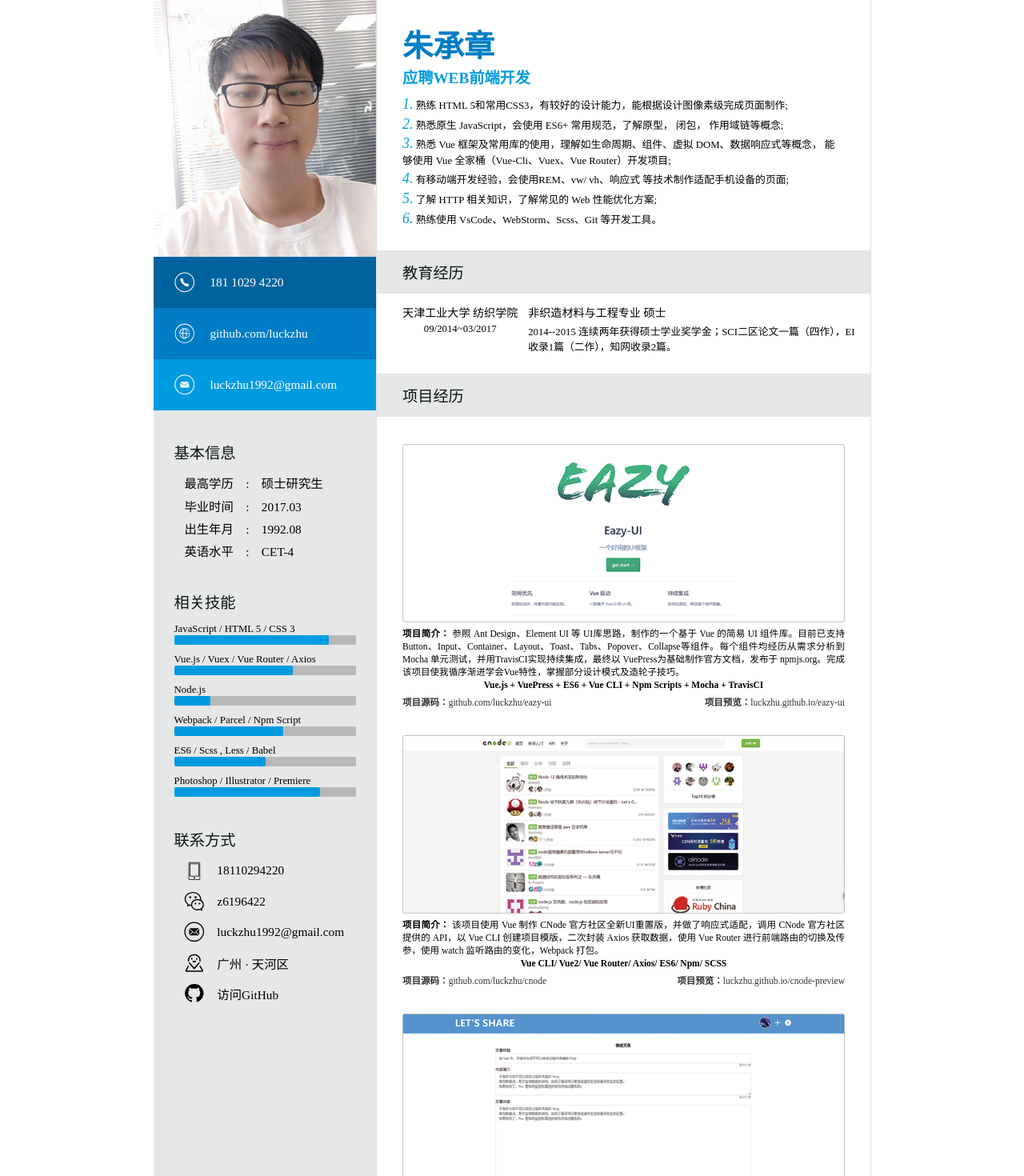
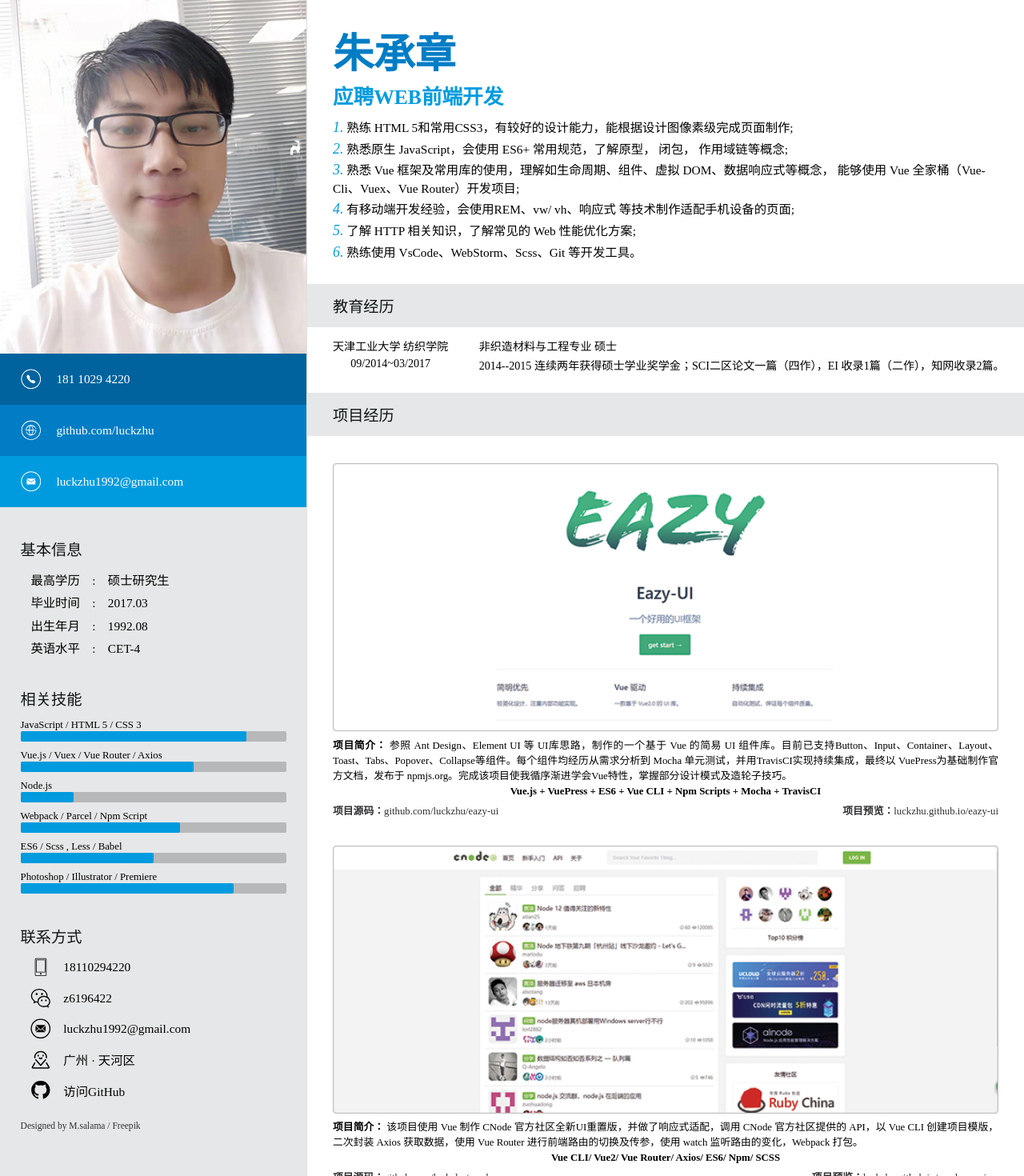
Before and after one commit to luckzhu/cv-201909, a Vue app: page / in a window 1280 px wide. Shown: the top 1470 px of the page at 80% size. Built offline with nearby package versions, Linux system fonts and the light colour scheme.

Commit message:
初步完成

```diff
--- a/src/App.vue
+++ b/src/App.vue
@@ -5,7 +5,9 @@
       <mainHeader></mainHeader>
       <education></education>
       <project class="project"></project>
+      <personal></personal>
     </div>
+
   </div>
 </template>
 
@@ -14,13 +16,15 @@
 import mainHeader from "./components/main-header.vue";
 import education from "./components/education.vue";
 import project from "./components/project.vue";
+import personal from "./components/personal.vue";
 export default {
   name: "app",
   components: {
     sidebar,
     mainHeader,
     education,
-    project
+    project,
+    personal
   }
 };
 </script>
@@ -29,14 +33,14 @@
 #app {
   display: flex;
   margin: 0 auto;
-  width: 70%;
+
   > #siderbar {
-    width: 24vw;
+    width: 30vw;
 
     background: #e6e7e8;
   }
   > #main {
-    width: 76vw;
+    width: 70vw;
     box-shadow: 0 0 0 1px rgb(225, 225, 225);
     .project {
       margin-top: 2vw;
--- a/src/components/education.vue
+++ b/src/components/education.vue
@@ -34,7 +34,7 @@
 .shool-wrapper {
   display: flex;
   padding: 0 1.5vw 0 2.5vw;
-  font-size: 1vw;
+  font-size: 1.1vw;
   margin-top:1vw;
   h4{
     font-size: 1.1vw;
@@ -48,7 +48,7 @@
     align-items: center;
   }
   .major {
-    margin-left: 1vw;
+    margin-left: 3vw;
     display: flex;
     flex-direction: column;
     justify-content: center;
--- a/src/components/main-header.vue
+++ b/src/components/main-header.vue
@@ -42,17 +42,17 @@
 .header-wrapper {
   padding: 2vw 2.5vw;
   > h1 {
-    font-size: 3vw;
+    font-size: 4vw;
     color: #007dc5;
   }
   > h2 {
-    font-size: 1.5vw;
+    font-size: 2vw;
     color: #009bdf;
     margin-bottom: 0.8vw;
   }
   .personal-advantage {
     > p {
-      font-size: 1vw;
+      font-size: 1.2vw;
       margin-top: 0.3vw;
       > i {
         font-size: 1.4vw;
--- /dev/null
+++ b/src/components/personal.vue
@@ -0,0 +1,29 @@
+<template>
+  <div>
+    <div class="column-bar">
+      个人经历
+    </div>
+    <div class="container">
+      <p>
+        2017 年 3
+        月硕士研究生毕业于天津工业大学纺织学院，在校期间专业排名靠前，共发表4篇学术论文。毕业后从事互联网教育行业，承担部门新媒体编辑、运营及设计工作。
+      </p>
+      <p>工作期间接触了前端，发现自己热爱技术，迄今为止利用所有业余时间自学前端近一年。</p>
+      <p>热爱 coding，享受创作及解决 bug 的过程，享受通过各种代码组合实现自己成果的过程。</p>
+    </div>
+  </div>
+</template>
+
+<script>
+export default {};
+</script>
+
+<style lang="scss">
+.container {
+  padding: 2vw 2.5vw;
+  font-size: 1vw;
+  >p{
+    margin-bottom: .2vw;
+  }
+}
+</style>
--- a/src/components/project-item.vue
+++ b/src/components/project-item.vue
@@ -47,7 +47,7 @@
 <style lang="scss">
 .project-item {
   width: 100%;
-  font-size: .9vw;
+  font-size: 1vw;
   display: flex;
   flex-direction: column;
   img {
--- a/src/components/sidebar.vue
+++ b/src/components/sidebar.vue
@@ -74,6 +74,9 @@
         <span>访问GitHub</span>
       </div>
     </div>
+    <div class="design">
+      <a href="http://www.freepik.com">Designed by M.salama / Freepik</a>
+    </div>
   </div>
 </template>
 
@@ -105,7 +108,7 @@
 }
 
 .avatar {
- margin-bottom: -4px;
+  margin-bottom: -4px;
   img {
     width: 100%;
     height: auto;
@@ -113,6 +116,7 @@
 }
 .primary-information {
   .primary-item {
+
     display: flex;
     justify-content: flex-start;
     align-items: center;
@@ -239,4 +243,9 @@
     }
   }
 }
+.design{
+  padding: 2vw 2vw;
+  font-size: .9vw;
+
+}
 </style>
```
